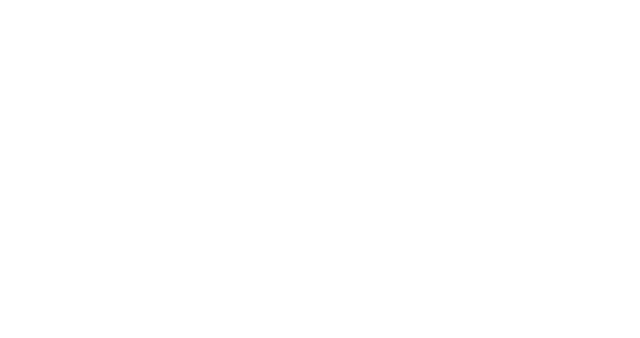
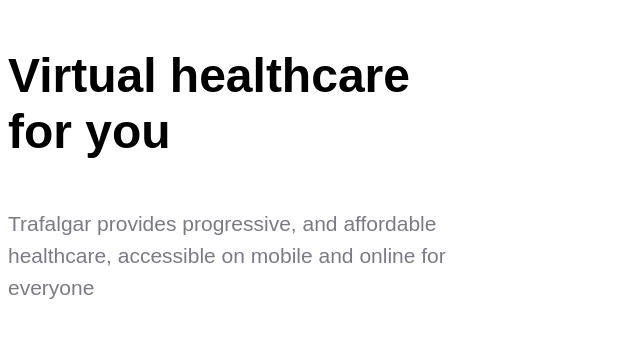
Before and after one commit to pixelAbdulaziz2012/trafalgar123, a plain HTML site: page index.html in a window 1280 px wide. Shown: the whole page, without its empty margins (0-640 px from the left). Drawn offline with Linux system fonts and the light colour scheme.

Commit message:
heroni htmli tayyor

```diff
--- a/css/style.css
+++ b/css/style.css
@@ -0,0 +1,32 @@
+.hero__text{
+    color: rgb(0, 0, 0);
+    font-family: sans-serif;
+    font-size: 48px;
+    font-weight: 700;
+    line-height: 56px;
+    letter-spacing: 0%;
+    text-align: left;
+    max-width: 427px;
+}
+
+.hero__text2{
+    color: rgb(125, 121, 135);
+    font-family: sans-serif;
+    font-size: 21px;
+    font-weight: 300;
+    line-height: 32px;
+    letter-spacing: 0%;
+    text-align: left;
+    max-width: 445px;
+}
+
+.hero__silka{
+    color: rgb(255, 255, 255);
+font-family: sans-serif;
+font-size: 18px;
+font-weight: 700;
+line-height: 60px;
+letter-spacing: 0%;
+text-align: left;
+margin: 3px 40px 1px 40px;
+}
--- a/index.html
+++ b/index.html
@@ -1,14 +1,26 @@
 <!DOCTYPE html>
 <html lang="en">
+
 <head>
     <meta charset="UTF-8">
     <meta name="viewport" content="width=device-width, initial-scale=1.0">
     <title>Document</title>
     <link rel="stylesheet" href="css/style.css">
 </head>
+
 <body>
 
     <div class="header"></div>
-    <div class="hero"></div>
+    <div class="hero">
+        <p class="hero__text">Virtual healthcare
+            for you</p>
+        <p class="hero__text2">
+            Trafalgar provides progressive, and affordable
+            healthcare, accessible on mobile and online
+            for everyone
+        </p>
+        <a href="" class="hero__silka">Consult today</a>
+    </div>
 </body>
+
 </html>
```
